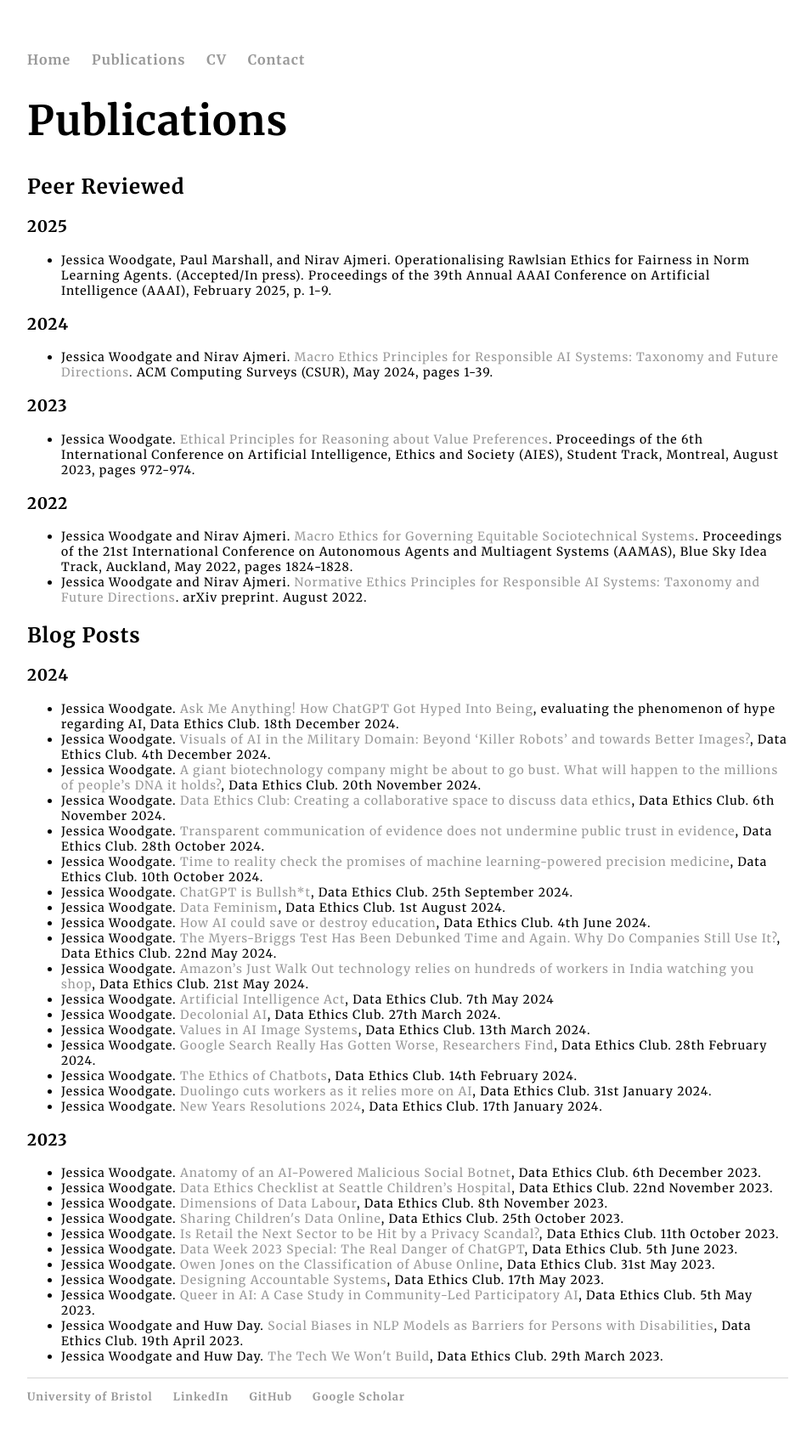
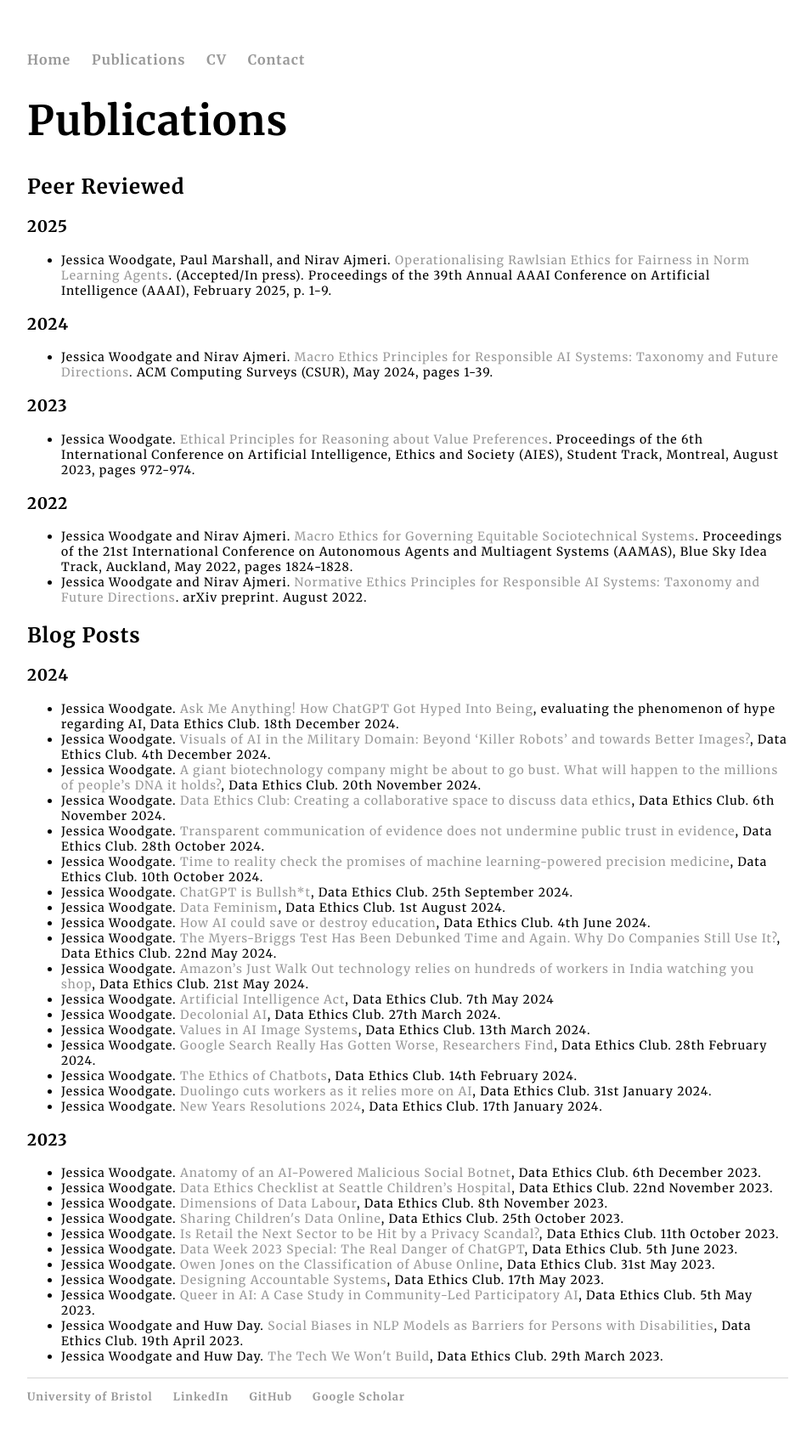
Before and after one commit to jessica-woodgate/jessica-woodgate.github.io, a Jekyll site: the page built from docs/publications/index.html, in a window 1280 px wide. Shown: the whole page at 85% size, without its empty margins (160-1116 px from the left). Built offline with Jekyll 4.4.1, drawn with Linux system fonts in a browser that asks for light colours; part of the change alters nothing that is shown.

```diff
--- a/docs/publications/index.html
+++ b/docs/publications/index.html
@@ -9,7 +9,7 @@ title: Publications of Jessica Woodgate
         <h3>2025</h3>
         <ul class="publications-list">
             <li>Jessica Woodgate, Paul Marshall, and Nirav Ajmeri.
-                Operationalising Rawlsian Ethics for Fairness in Norm Learning Agents. (Accepted/In press).
+                <a href=https://arxiv.org/abs/2412.15163>Operationalising Rawlsian Ethics for Fairness in Norm Learning Agents</a>. (Accepted/In press).
                 Proceedings of the 39th Annual AAAI Conference on Artificial Intelligence (AAAI), February 2025, p. 1-9.
             </li>
         </ul>
```
